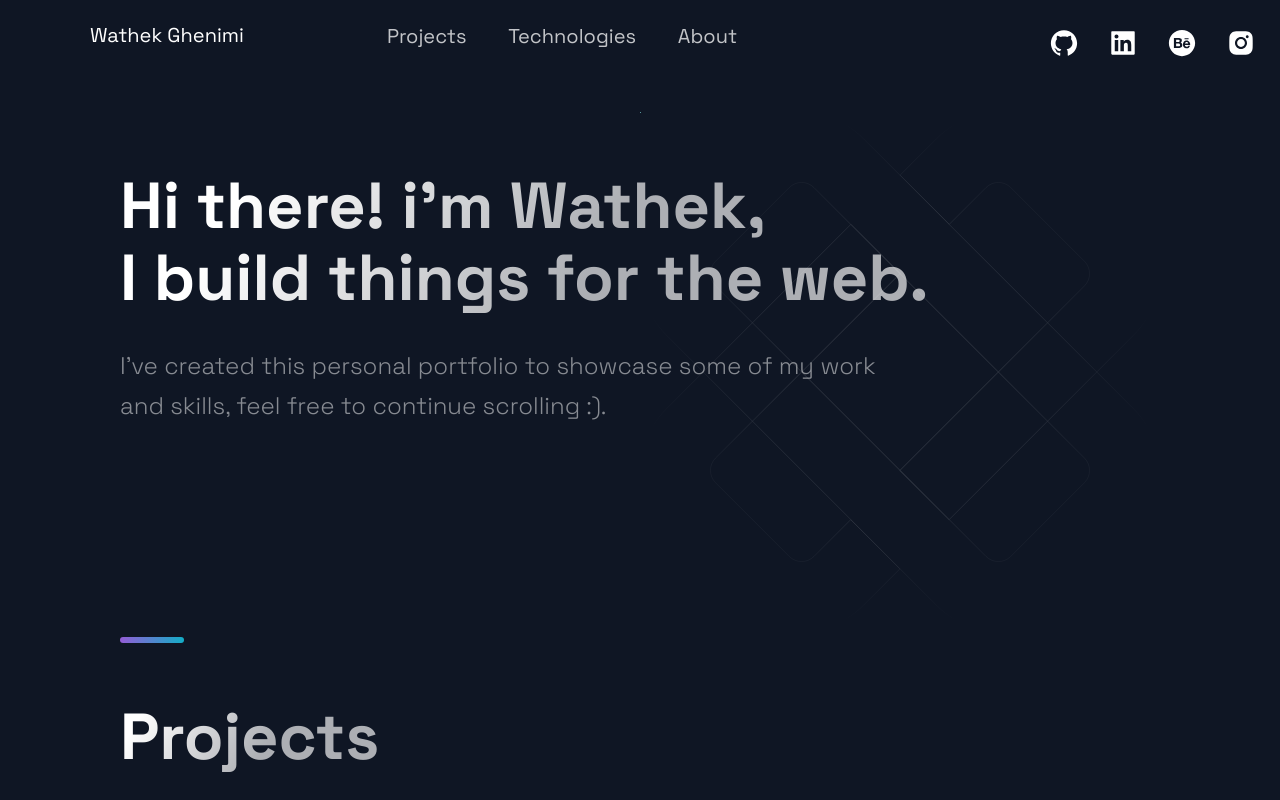
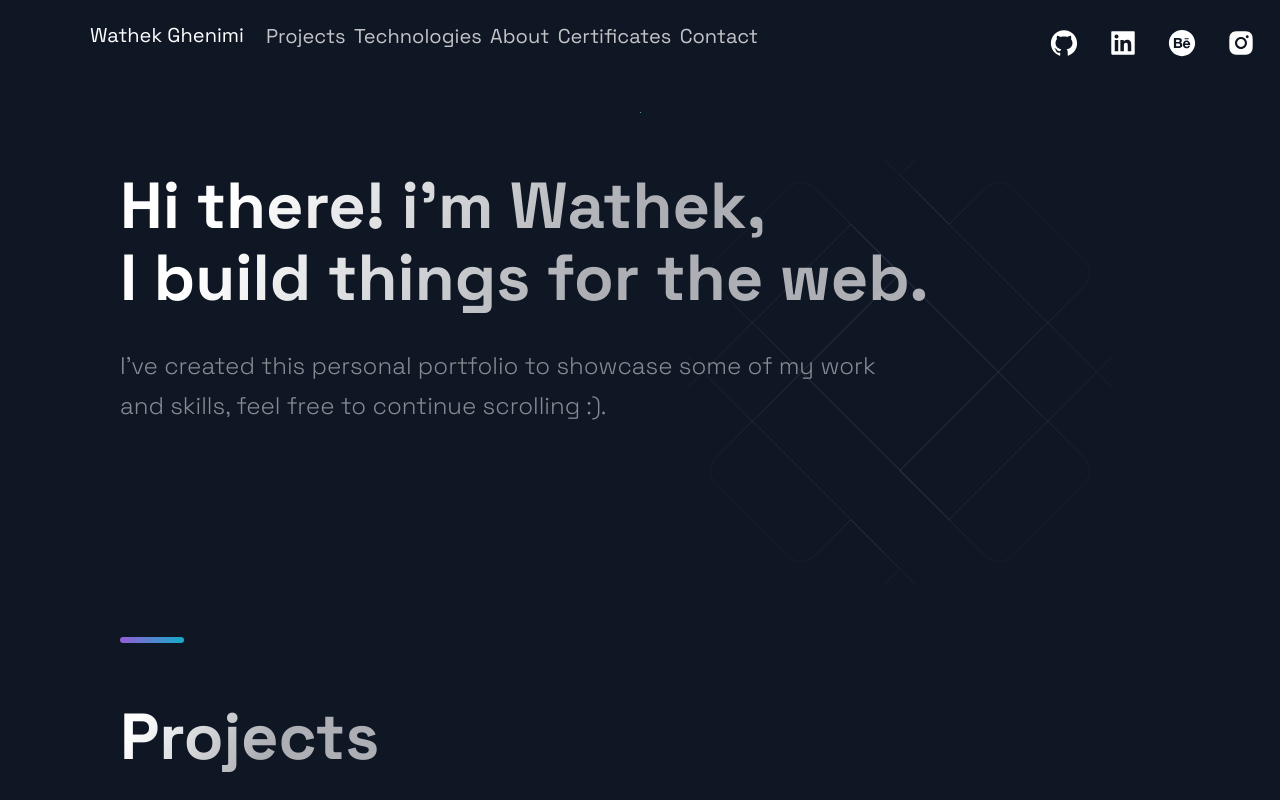
Before and after one commit to Wathek25/my-portfolio, a Next.js app: page / in a window 1280 px wide. Shown: the top 800 px of the page. Built offline with nearby package versions, Linux system fonts and the light colour scheme.

Commit message:
adding certificates and contact to header

```diff
--- a/src/components/Acomplishments/Acomplishments.js
+++ b/src/components/Acomplishments/Acomplishments.js
@@ -16,7 +16,7 @@ import { Box, Boxes, BoxNum, BoxText } from "./AcomplishmentsStyles";
 // ];
 
 const Acomplishments = () => (
-  <Section>
+  <Section id="certificates">
     <SectionTitle>Certificates</SectionTitle>
     <Boxes>
       {/* {data.map((card, index) => ( */}
--- a/src/components/Footer/Footer.js
+++ b/src/components/Footer/Footer.js
@@ -6,11 +6,7 @@ import {
   AiFillLinkedin,
 } from "react-icons/ai";
 
-import {
-  Section,
-  SectionTitle,
-  SectionDivider,
-} from "../../styles/GlobalComponents";
+import { Section, SectionTitle } from "../../styles/GlobalComponents";
 
 import { SocialIcons } from "../Header/HeaderStyles";
 import {
@@ -28,7 +24,7 @@ import {
 const Footer = () => {
   return (
     <FooterWrapper>
-      <Section>
+      <Section id="contact">
         <SectionTitle style={{ marginLeft: "-30px", marginTop: "-12px" }}>
           Contact
         </SectionTitle>
@@ -36,13 +32,11 @@ const Footer = () => {
       <LinkList>
         <LinkColumn>
           <LinkTitle>PHONE</LinkTitle>
-          <LinkItem href="tel:314-343-3432">+216 54 427 262</LinkItem>
+          <LinkItem>+216 54 427 262</LinkItem>
         </LinkColumn>
         <LinkColumn>
           <LinkTitle>Email</LinkTitle>
-          <LinkItem href="mailto:wathek.ghenimi1@gmail.com">
-            wathek.ghenimi1@gmail.com
-          </LinkItem>
+          <LinkItem>wathek.ghenimi1@gmail.com</LinkItem>
         </LinkColumn>
       </LinkList>
       <SocialIconsContainer>
--- a/src/components/Header/Header.js
+++ b/src/components/Header/Header.js
@@ -34,7 +34,7 @@ const Header = () => (
         </a>
       </Link>
     </Div1>
-    <Div2 style={{ marginLeft: "100px" }}>
+    <Div2>
       <li>
         <Link href="#projects">
           <NavLink>Projects</NavLink>
@@ -48,6 +48,16 @@ const Header = () => (
       <li>
         <Link href="#about">
           <NavLink>About</NavLink>
+        </Link>
+      </li>
+      <li>
+        <Link href="#certificates">
+          <NavLink>Certificates</NavLink>
+        </Link>
+      </li>
+      <li>
+        <Link href="#contact">
+          <NavLink>Contact</NavLink>
         </Link>
       </li>
     </Div2>
--- a/src/components/Header/HeaderStyles.js
+++ b/src/components/Header/HeaderStyles.js
@@ -33,9 +33,9 @@ export const Div1 = styled.div`
 export const Div2 = styled.div`
   grid-area: 1 / 2 / 2 / 4;
   display: flex;
-  justify-content: space-around;
+  justify-content: space-between;
   @media ${(props) => props.theme.breakpoints.sm} {
-    grid-area: 2 / 2 / 3 / 5;
+    grid-area: 2 / 5 / 3 / 1;
   }
 `;
 export const Div3 = styled.div`
```
